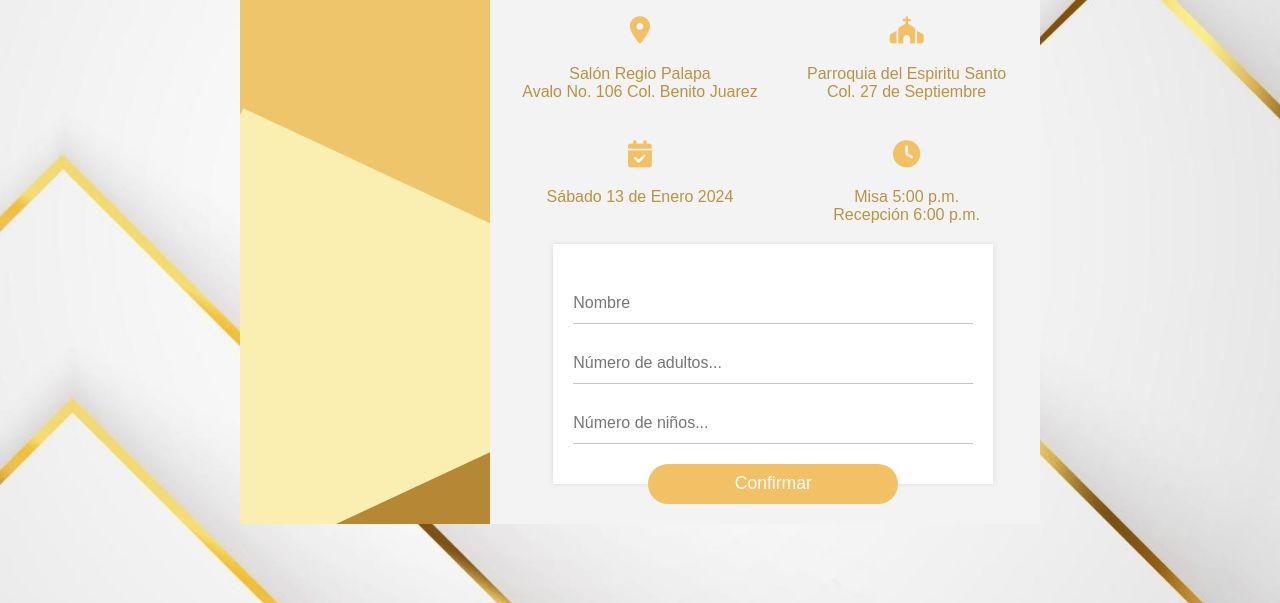
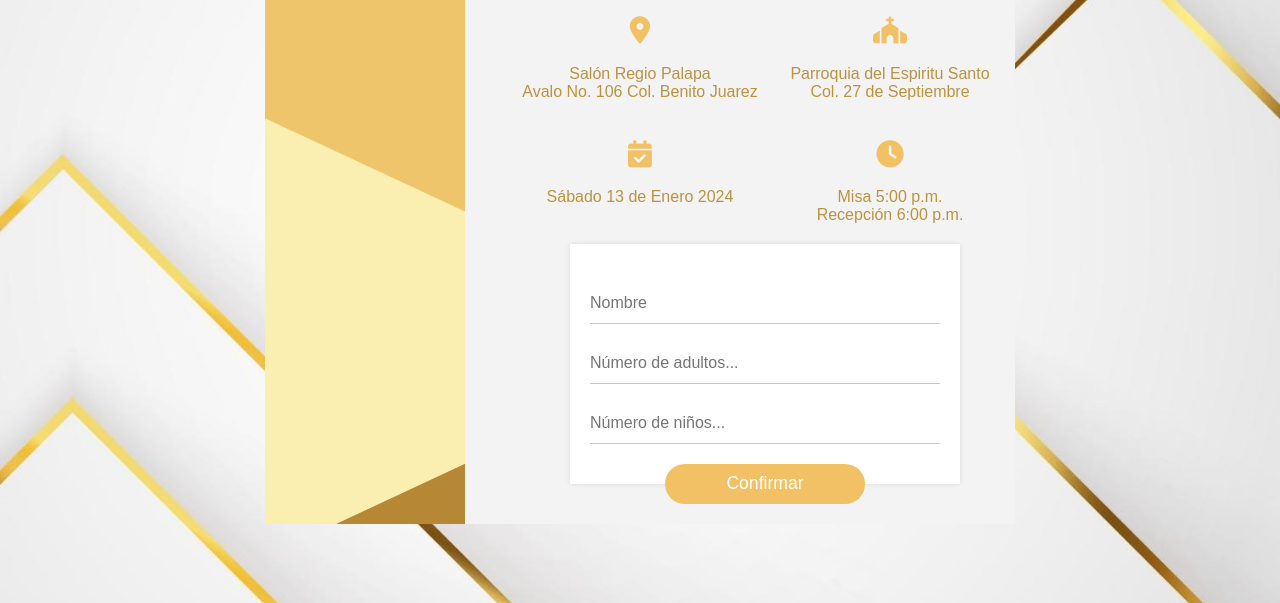
Before and after one commit to RolandoRubik/rolandorubik.github.io, a plain HTML site: page index.html in a window 1280 px wide. Shown: the part 197-800 px from the top of the page. Drawn offline with Linux system fonts and the light colour scheme.

Commit message:
Update style.css

```diff
--- a/style.css
+++ b/style.css
@@ -17,7 +17,7 @@ font-family: "Dancing Script", sans-serif;
 }
 .contact-us {
 position: relative;
-width: 250px;
+width: 200px;
 background: rgb(238,197,107);
 overflow: hidden;
 }
@@ -27,7 +27,7 @@ content: "";
 bottom: -50px;
 left: -100px;
 height: 400px;
-width: 400px;
+width: 350px;
 background: rgb(250,239,177);
 transform: rotate(25deg);
 }
@@ -37,7 +37,7 @@ content: "";
 bottom: -80px;
 right: -100px;
 height: 100px;
-width: 400px;
+width: 350px;
 background: rgb(182,135,53);
 transform: rotate(-25deg);
 }
@@ -99,7 +99,7 @@ margin-bottom: 20px;
 }
 form {
 position: relative;
-width: 440px;
+width: 390px;
 margin: 0 auto;
 padding: 20px;
 box-shadow: 0 0 5px rgba(0, 0, 0, 0.1);
@@ -134,7 +134,7 @@ form button {
 position: absolute;
 display: block;
 height: 40px;
-width: 250px;
+width: 200px;
 left: 95px;
 border: 0;
 border-radius: 20px;
@@ -163,7 +163,7 @@ align-items: center;
 }
 
 .contact-form-container {
-    width: 800px;
+    width: 750px;
     display: grid;
     grid-template-columns: 1fr 1fr 1fr;
     grid-template-rows: 0.5fr 0.5fr 0.5fr 2fr;
```
